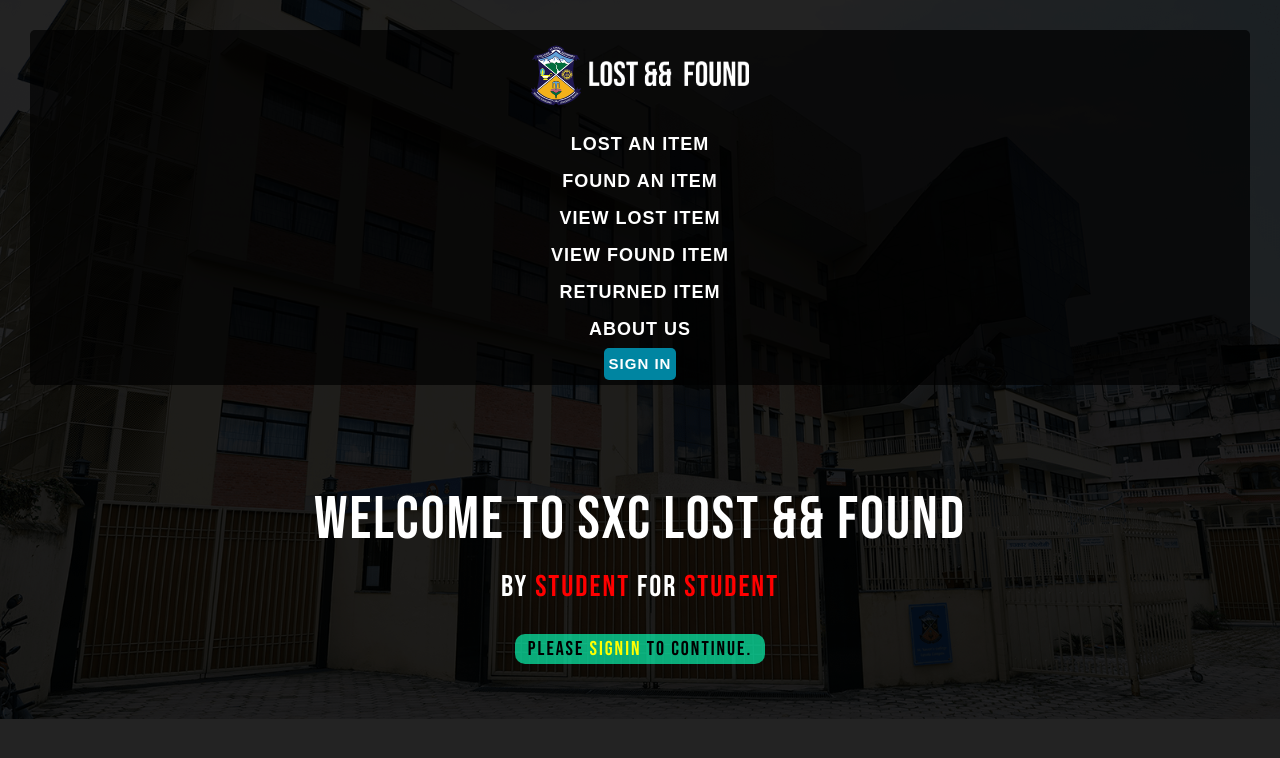
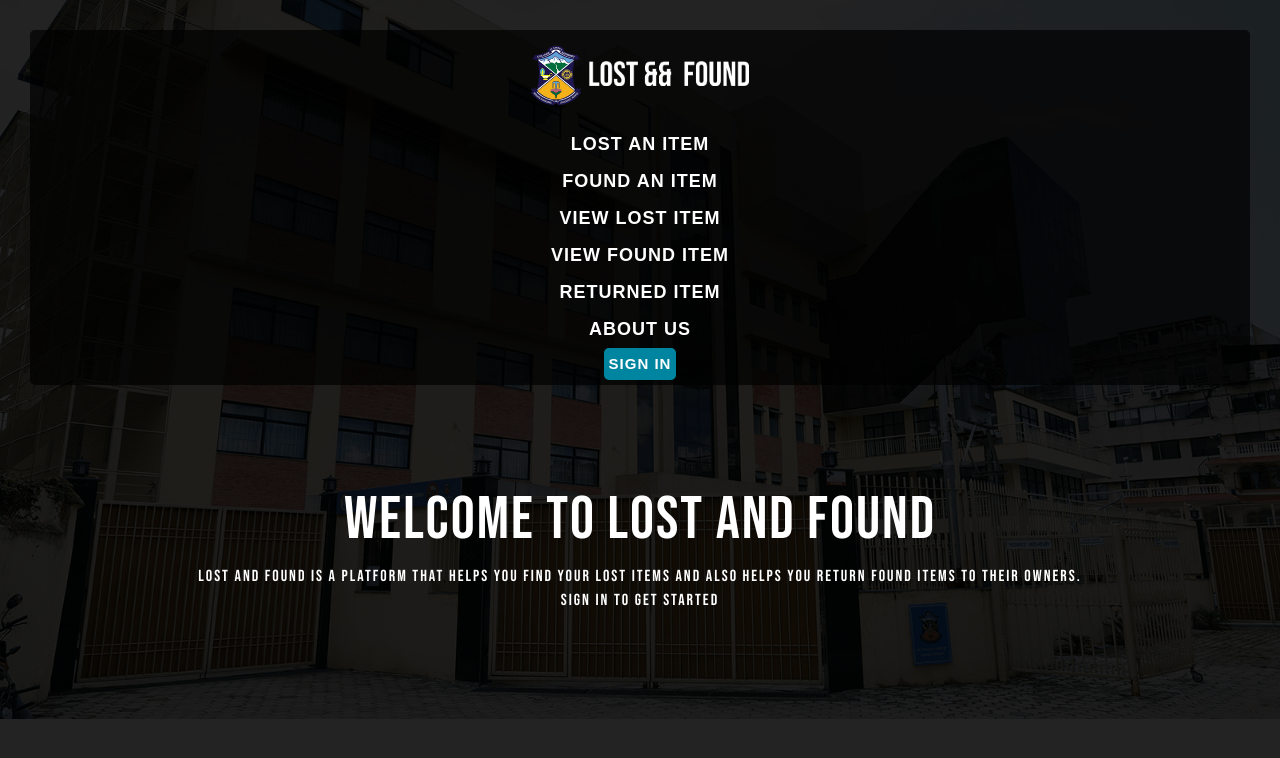
Before and after one commit to SelAshyn/lost_and_found, a Next.js app: page / in a window 1280 px wide. Shown: the top 758 px of the page. Built offline with nearby package versions, Linux system fonts and the light colour scheme; no server answers; a web font is replaced by a local one.

Commit message:
Update page.tsx

```diff
--- a/app/page.tsx
+++ b/app/page.tsx
@@ -2,7 +2,6 @@
 
 import { Bebas_Neue } from 'next/font/google';
 import "./style.css";
-import { signIn, useSession } from 'next-auth/react';
 
 const bebasneue = Bebas_Neue({
     subsets: ['latin'],
@@ -10,27 +9,12 @@ const bebasneue = Bebas_Neue({
   })
 
 export default function Home() {
-  const { data: session } = useSession();
 
   return (
       <div className="wel" style={bebasneue.style}>
-        {session?.user ? (
-          <div>
-            <h1>Welcome to SXC Lost && Found, <span style={{fontSize: '40px', color: 'aqua'}}>{session.user.name}</span></h1>
-            <h2>by <span style={{ color: 'red' }}>Student</span> for <span style={{ color: 'red' }}>Student</span></h2>
-          </div>
-        ) : (
-          <>
-            <h1>Welcome to SXC Lost && Found</h1>
-            <h2>by <span style={{ color: 'red' }}>Student</span> for <span style={{ color: 'red' }}>Student</span></h2>
-        <br />
-        <center>
-              <h3 className='signw'>
-                Please <a href="#" style={{color: 'yellow'}} onClick={() => signIn()}>signin</a> to continue.
-              </h3>
-            </center>
-          </>
-        )}
+          <h1>Welcome to Lost and Found</h1>
+          <p>Lost and Found is a platform that helps you find your lost items and also helps you return found items to their owners.</p>
+          <p>Sign in to get started</p>
 
       </div>
   );
```
